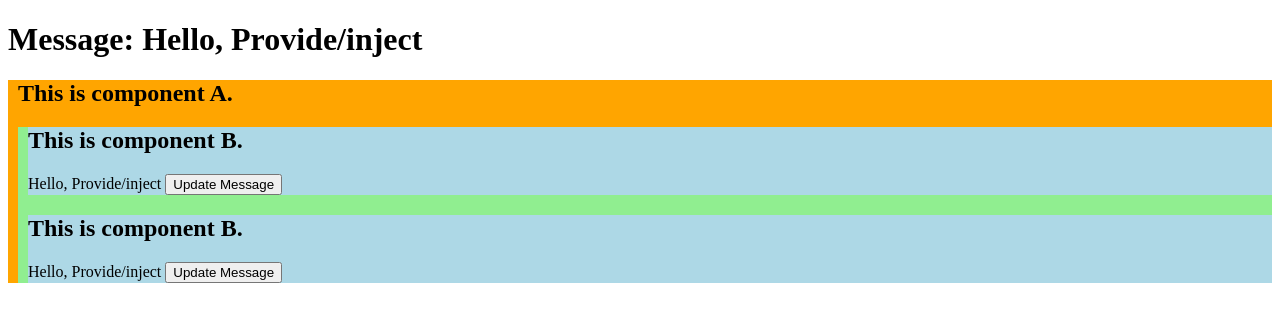
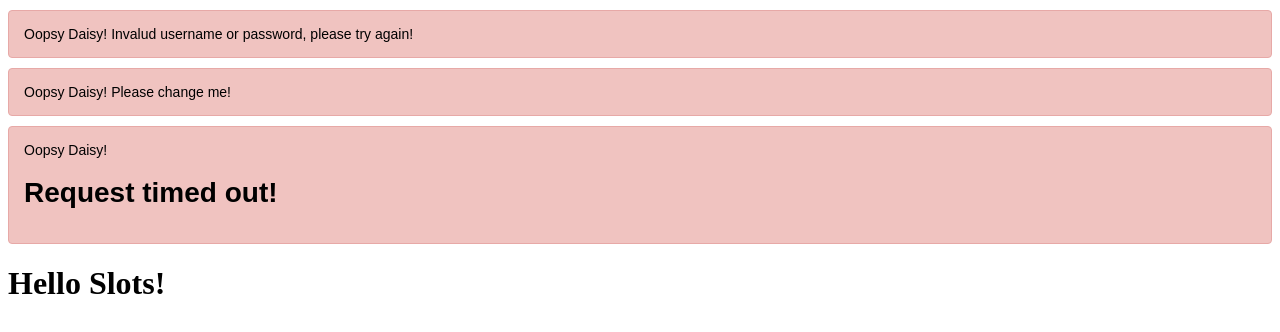
Before and after one commit to adessfaith/learn-vue-3-Segura, a Vue app: page / in a window 1280 px wide. Shown: the top 332 px of the page. Built offline with nearby package versions, Linux system fonts and the light colour scheme.

Commit message:
intro to slots

```diff
--- /dev/null
+++ b/src/AlertBox.vue
@@ -0,0 +1,21 @@
+<template>
+  <div class="alert">
+    Oopsy Daisy!
+    <slot> Please change me!</slot>
+    <!--kind of like a placeholder for information provided by the parent component, or consumer component-->
+  </div>
+</template>
+
+<script setup></script>
+
+<style scoped>
+.alert {
+  background-color: #f0c3c0;
+  padding: 15px;
+  margin: 10px 0;
+  border: 1px solid #e7a9a7;
+  border-radius: 4px;
+  font-family: Arial, sans-serif;
+  font-size: 14px;
+}
+</style>
--- a/src/App.vue
+++ b/src/App.vue
@@ -1,29 +1,17 @@
 <template>
-  <h1>Message: {{ message }}</h1>
-  <div style="background-color: orange; padding-left: 10px" >
-    <ComponentA></ComponentA>
-  </div>
- </template>
+ <AlertBox>Invalud username or password, please try again!</AlertBox> <!--Template content is the text in between Alert box components-->
+ <AlertBox></AlertBox>
+ <AlertBox>
+  <h1>Request timed out!</h1>
+ </AlertBox>
+ <h1>Hello Slots!</h1>
+</template>
 
- <script setup>
- import {ref, provide, readonly} from 'vue';
+<script setup>
+import AlertBox from './AlertBox.vue';
 
- import ComponentA from './ComponentA.vue';
+</script>
 
- let message = ref('Hello, Provide/inject');
+<style scoped>
 
- provide('msg', {message, updateMessage});
-
-function updateMessage(){
-  message.value = 'Hello, Provide/Inject! Updated!';
-}
-
-let count = ref(0);
-provide('read-only-count',readonly(count));
-
-
- </script>
-
- <style scoped>
-
- </style>
+</style>
--- a/src/ComponentA.vue
+++ /dev/null
@@ -1,13 +0,0 @@
-<template>
-  <h2>This is component A.</h2>
-  <div style = "background-color: lightgreen; padding-left: 10px">
-    <ComponentB> </ComponentB>
-    <ComponentB></ComponentB>
-  </div>
-</template>
-
-<script setup>
-import ComponentB from "./ComponentB.vue";
-</script>
-
-<style scoped></style>
--- a/src/ComponentB.vue
+++ /dev/null
@@ -1,21 +0,0 @@
-<template>
-
-    <div style="background-color: lightblue;">
-        <h2>This is component B.</h2>
-        {{ messageFromApp}}
-
-        <button @click="updateMessage"> Update Message </button>
-    </div>
-</template>
-
-<script setup>
-import { inject } from 'vue';
-let {message: messageFromApp, updateMessage} = inject('msg', 'default message');
-
-// it recommended to kepp any mutations to reactive state inside of the provider whenever possible
-
-</script>
-
-<style scoped>
-
-</style>
```
